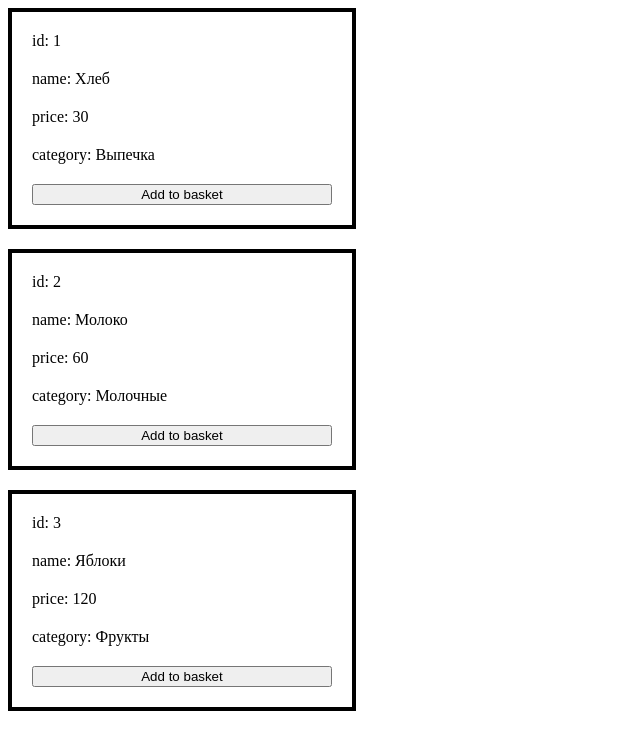
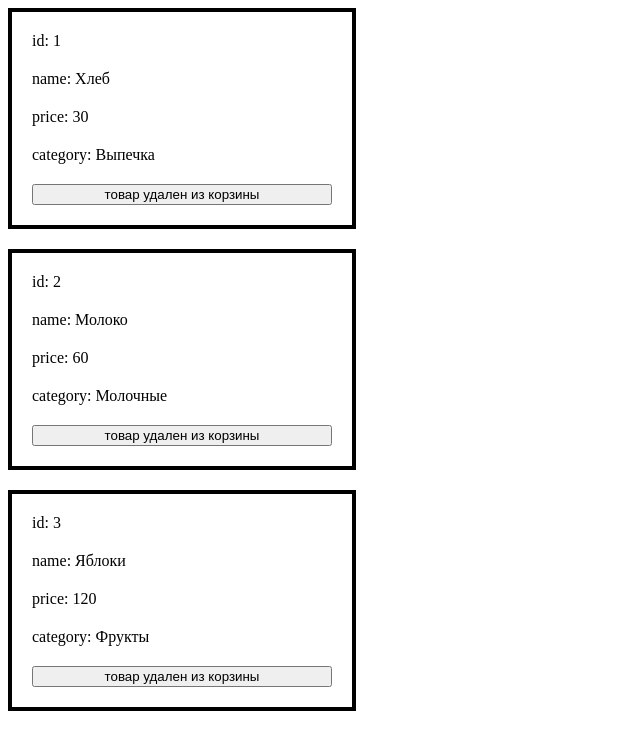
Before and after one commit to martnemov/reactSamuraiWay, a React (Vite) app: page / in a window 1280 px wide. Shown: the top 750 px of the page, without its empty margins (0-640 px from the left). Built offline with nearby package versions, Linux system fonts and the light colour scheme.

Commit message:
feat: add dynamic "Add to basket" button with inCart state and visual feedback

```diff
--- a/src/components/ProductList.tsx
+++ b/src/components/ProductList.tsx
@@ -1,9 +1,22 @@
+import {useState} from "react";
+
 export function ProductList (prop) {
+    const [inCart, setInCart] = useState(false)
+
     return <div style={{display: 'flex', flexDirection: 'column', border: '4px solid black', padding: '20px', width: '300px', gap: '20px'}}>
         <div>id: {prop.item.id}</div>
         <div>name: {prop.item.name}</div>
         <div>price: {prop.item.price}</div>
         <div>category: {prop.item.category}</div>
-        <button>Add to basket</button>
+        <button style={{background: inCart ? 'yellow': ''}} onClick={() => {
+            if (inCart) {
+                alert('Товар удален из корзины');
+            } else {
+                alert('Товар добавлен в корзину');
+            }
+            setInCart(prev => !prev);
+        }}>
+            <span>{inCart ? 'товар в корзине' : 'товар удален из корзины'}</span>
+        </button>
         </div>
 }
```
